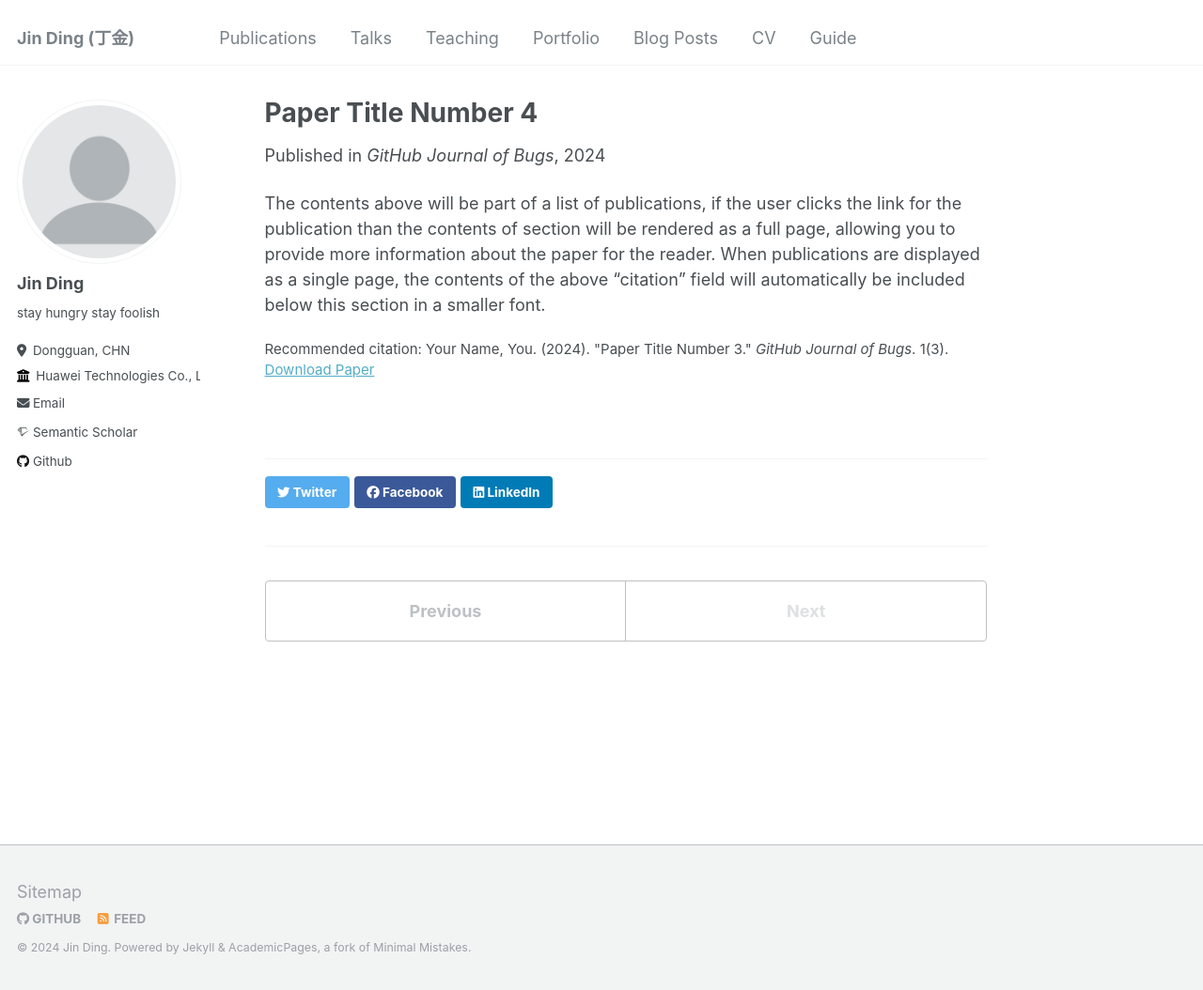
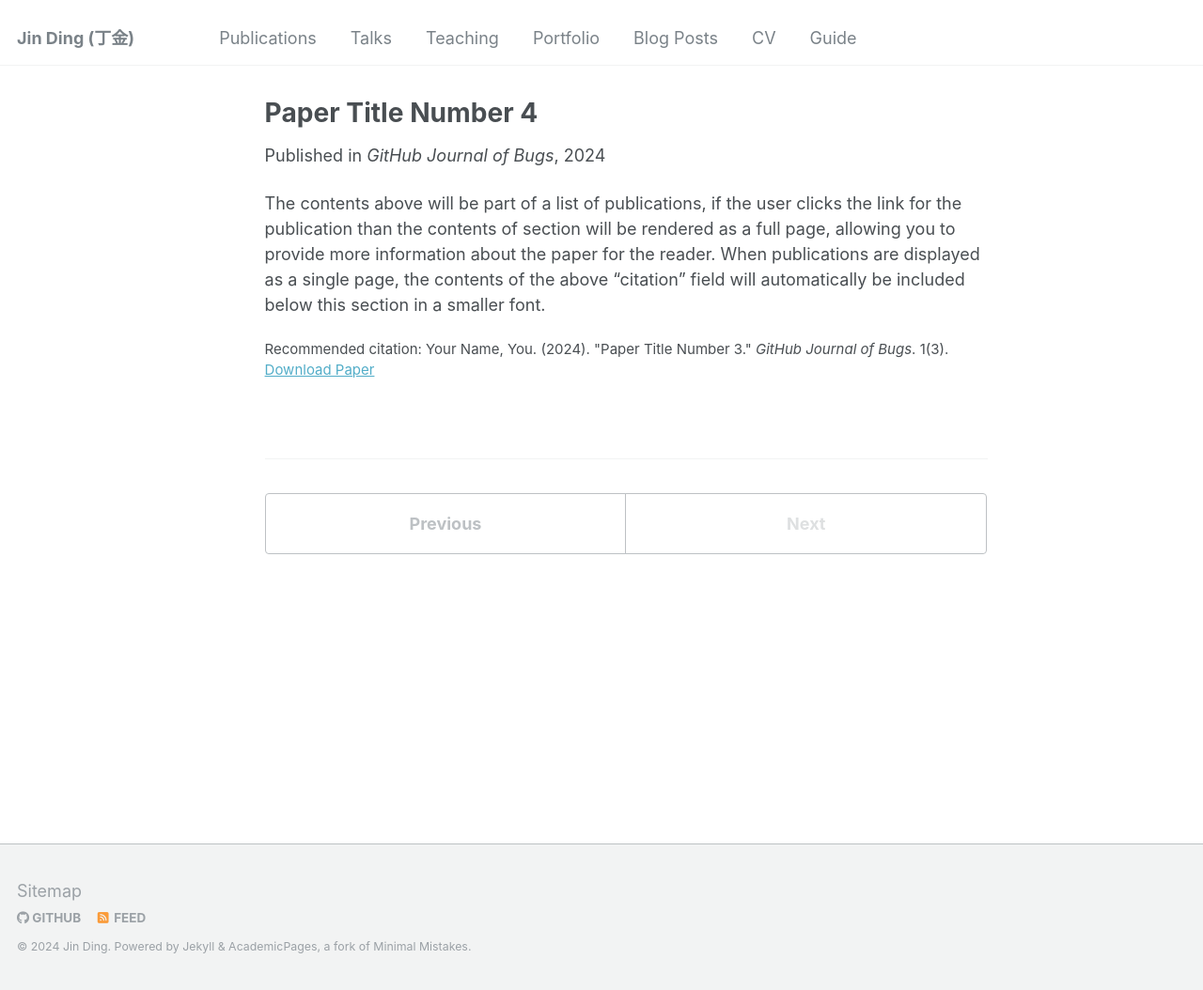
Before and after one commit to DJEddyking/djeddyking.github.io, a Jekyll site: the page built from _publications/2024-02-17-paper-title-number-4.md, in a window 1280 px wide and 1054 px high. Shown: the whole window at 94% size. Built offline with Jekyll 4.4.1, drawn with Linux system fonts in a browser that asks for light colours; some web fonts are replaced; part of the change alters nothing that is shown.

Commit message:
Update _config.yml

```diff
--- a/_config.yml
+++ b/_config.yml
@@ -235,23 +235,23 @@ defaults:
       layout: single
       author_profile: true
   # _teaching
-  # - scope:
-  #     path: ""
-  #     type: teaching
-  #   values:
-  #     layout: single
-  #     author_profile: true
-  #     share: true
-  #     comments: true
+  - scope:
+      path: ""
+      type: teaching
+    values:
+      layout: single
+      author_profile: true
+      share: true
+      comments: true
   # _publications
   - scope:
       path: ""
       type: publications
     values:
       layout: single
-      author_profile: true
-      share: true
-      comments: true
+      author_profile: false
+      share: false
+      comments: false
   # _portfolio
   # - scope:
   #     path: ""
```
